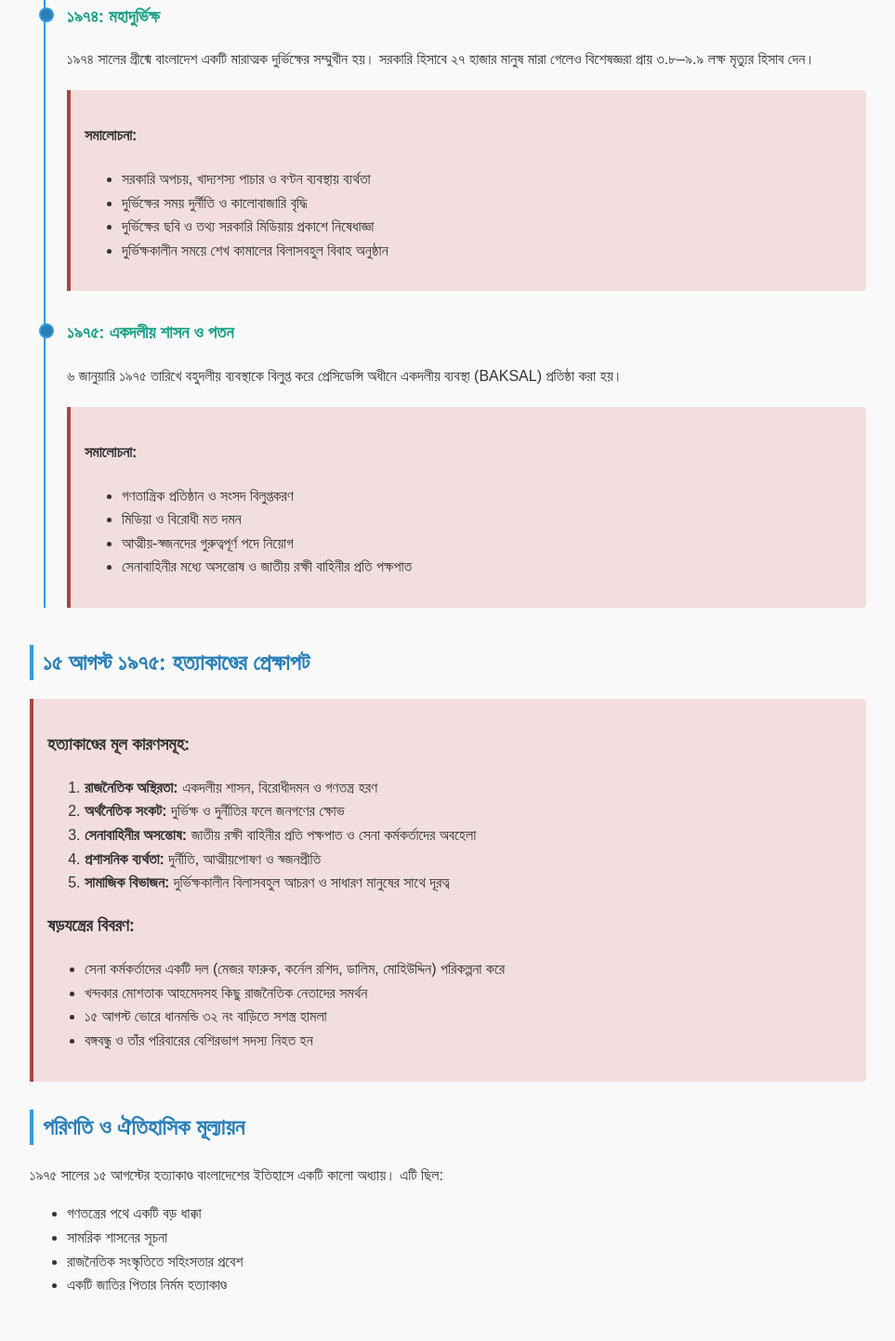
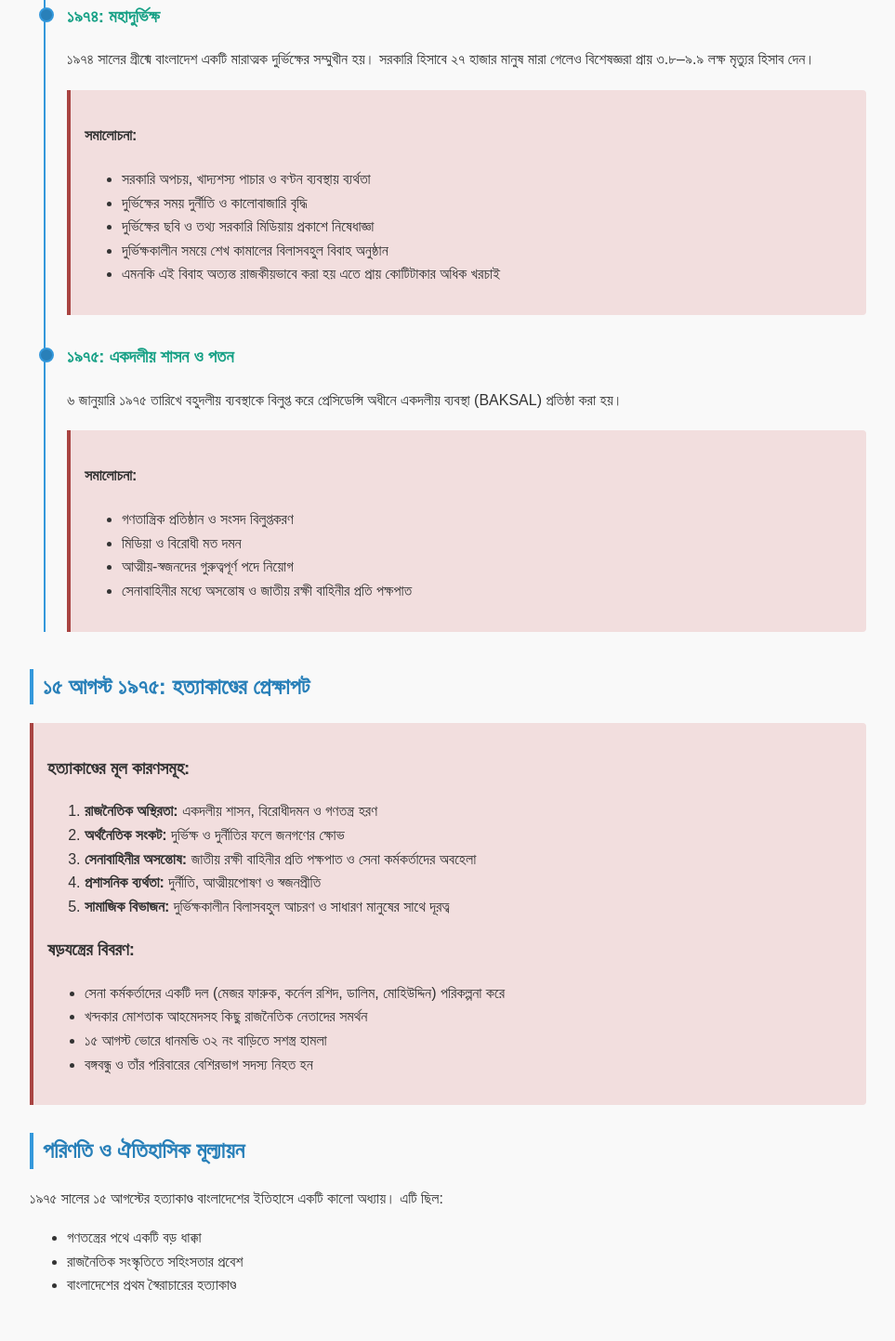
Before and after one commit to bengeltigerWD/EFFECT-PRO, a plain HTML site: page index.html in a window 1280 px wide. Shown: the part 798-2241 px from the top of the page at 93% size, without its empty margins (158-1121 px from the left). Drawn offline with Linux system fonts and the light colour scheme.

Commit message:
Update index.html

```diff
--- a/index.html
+++ b/index.html
@@ -123,6 +123,8 @@
                     <li>দুর্ভিক্ষের সময় দুর্নীতি ও কালোবাজারি বৃদ্ধি</li>
                     <li>দুর্ভিক্ষের ছবি ও তথ্য সরকারি মিডিয়ায় প্রকাশে নিষেধাজ্ঞা</li>
                     <li>দুর্ভিক্ষকালীন সময়ে শেখ কামালের বিলাসবহুল বিবাহ অনুষ্ঠান</li>
+                    <li>এমনকি এই বিবাহ অত্যন্ত রাজকীয়ভাবে করা হয় এতে প্রায় কোটিটাকার অধিক খরচাই
+                    </li>
                 </ul>
             </div>
         </div>
@@ -168,9 +170,9 @@
     <p>১৯৭৫ সালের ১৫ আগস্টের হত্যাকাণ্ড বাংলাদেশের ইতিহাসে একটি কালো অধ্যায়। এটি ছিল:</p>
     <ul>
         <li>গণতন্ত্রের পথে একটি বড় ধাক্কা</li>
-        <li>সামরিক শাসনের সূচনা</li>
+
         <li>রাজনৈতিক সংস্কৃতিতে সহিংসতার প্রবেশ</li>
-        <li>একটি জাতির পিতার নির্মম হত্যাকাণ্ড</li>
+        <li> বাংলাদেশের প্রথম স্বৈরাচারের হত্যাকাণ্ড</li>
     </ul>
 
     <div class="footer">
```
